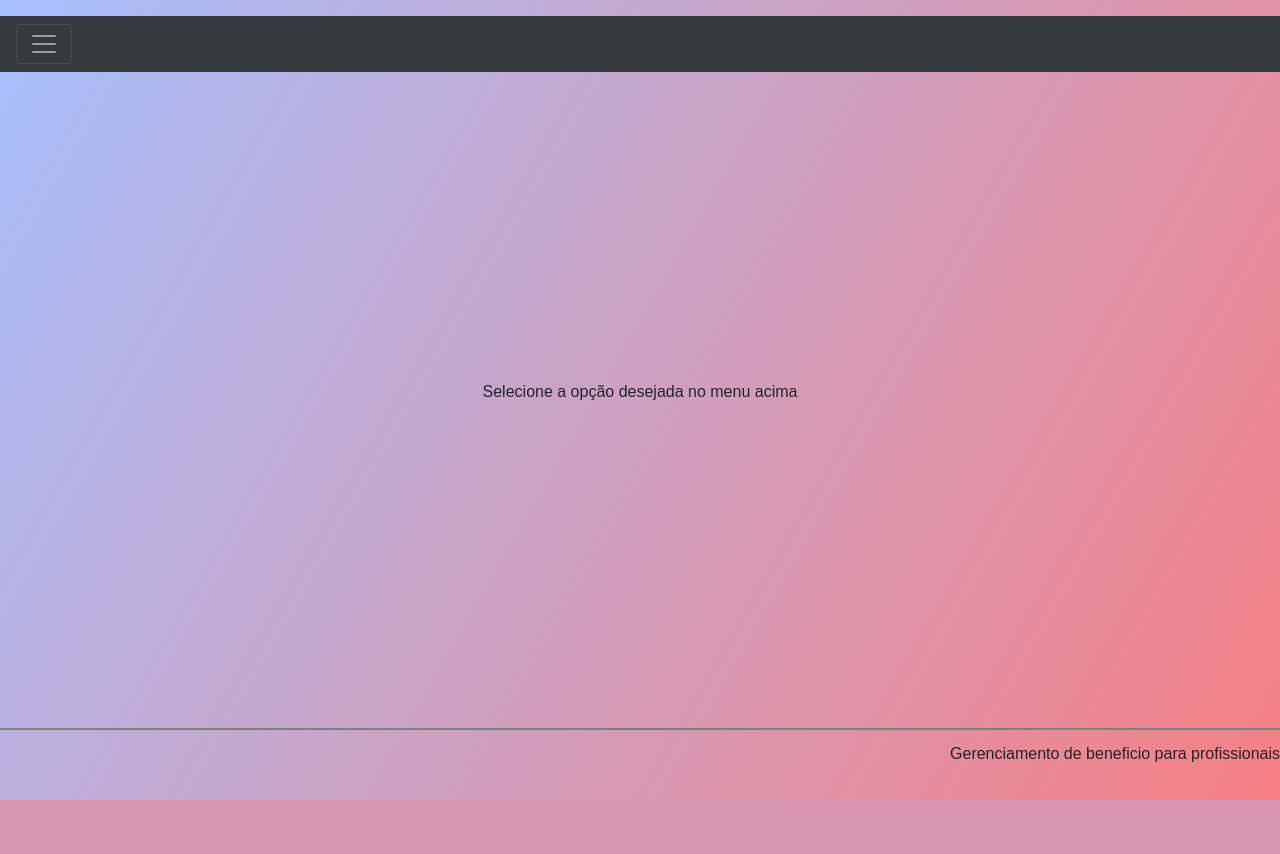
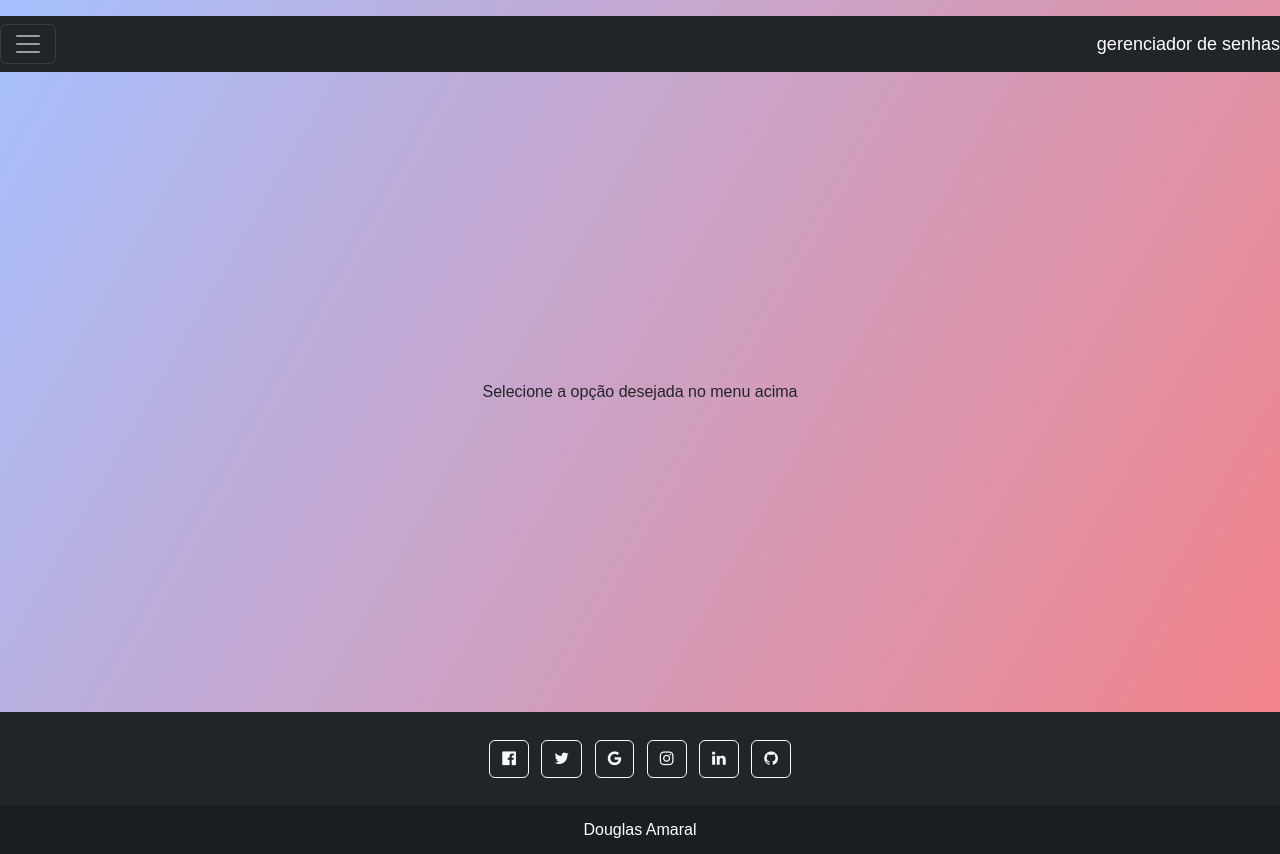
Before and after one commit to Douglaxz/passwordManager, a Flask app: page / in a window 1280 px wide. Before the commit the page ends 800 px from the top, so only its background shows below. Run offline with Flask 2, Linux system fonts and the light colour scheme; some libraries are stand-ins or nearby versions.

Commit message:
finalização do footer e melhoria do nav

```diff
--- a/static/app.css
+++ b/static/app.css
@@ -1,6 +1,7 @@
 body {
     padding-top: 10px;
     background-image: linear-gradient(120deg, #a6c0fe 0%, #f68084 100%);
+    font-family: 'Open Sans', sans-serif;
 }
 
 .btn {
--- a/templates/template.html
+++ b/templates/template.html
@@ -3,8 +3,7 @@
 <head>
   <meta charset="utf-8">
   <meta name="viewport" content="width=device-width, initial-scale=1">
-  <link rel="stylesheet" href="https://stackpath.bootstrapcdn.com/bootstrap/4.1.3/css/bootstrap.min.css"
-    integrity="sha384-MCw98/SFnGE8fJT3GXwEOngsV7Zt27NXFoaoApmYm81iuXoPkFOJwJ8ERdknLPMO" crossorigin="anonymous">
+  <link href="https://cdn.jsdelivr.net/npm/bootstrap@5.3.0-alpha1/dist/css/bootstrap.min.css" rel="stylesheet" integrity="sha384-GLhlTQ8iRABdZLl6O3oVMWSktQOp6b7In1Zl3/Jr59b6EGGoI1aFkw7cmDA6j6gD" crossorigin="anonymous">
   <link href="{{ url_for('static',filename='app.css') }}" rel="stylesheet">
   <script src="https://code.jquery.com/jquery-3.3.1.slim.min.js"
     integrity="sha384-q8i/X+965DzO0rT7abK41JStQIAqVgRVzpbzo5smXKp4YfRvH+8abtTE1Pi6jizo"
@@ -15,7 +14,9 @@
   <script src="https://stackpath.bootstrapcdn.com/bootstrap/4.1.3/js/bootstrap.min.js"
     integrity="sha384-ChfqqxuZUCnJSK3+MXmPNIyE6ZbWh2IMqE241rYiqJxyMiZ6OW/JmZQ5stwEULTy"
     crossorigin="anonymous"></script>
+
   <title>Gerenciamento de Senhas | Password Manager</title>
+  <link rel='stylesheet' href='https://cdnjs.cloudflare.com/ajax/libs/font-awesome/4.7.0/css/font-awesome.min.css'>
 </head>
 <header>
   <br>
@@ -32,6 +33,11 @@
       <button class="navbar-toggler" type="button" data-toggle="collapse" data-target="#navbarToggleExternalContent" aria-controls="navbarToggleExternalContent" aria-expanded="false" aria-label="Alterna navegação">
         <span class="navbar-toggler-icon"></span>
       </button>
+      <font color="white" size="+1">
+        gerenciador de senhas
+      </font>
+
+
     </nav>
   </div>
 </header>
@@ -54,11 +60,50 @@
     {% block conteudo %} {% endblock%}
 
   </div>
+</body>
+<footer class="bg-dark text-center text-white">
+  <!-- Grid container -->
+  <div class="container p-4 pb-0">
+    <!-- Section: Social media -->
+    <section class="mb-4">
+      <!-- Facebook -->
+      <a class="btn btn-outline-light btn-floating m-1" href="#!" role="button"
+        ><i class="fa fa-facebook-official"></i
+      ></a>
 
-</body>
-<footer>
-  <hr style="height:2px; width:100%; border-width:0; color:gray; background-color:gray"></footer>
-  <div align="right">
-    Gerenciamento de beneficio para profissionais
+      <!-- Twitter -->
+      <a class="btn btn-outline-light btn-floating m-1" href="#!" role="button"
+        ><i class="fa fa-twitter"></i
+      ></a>
+
+      <!-- Google -->
+      <a class="btn btn-outline-light btn-floating m-1" href="#!" role="button"
+        ><i class="fa fa-google"></i
+      ></a>
+
+      <!-- Instagram -->
+      <a class="btn btn-outline-light btn-floating m-1" href="#!" role="button"
+        ><i class="fa fa-instagram"></i
+      ></a>
+
+      <!-- Linkedin -->
+      <a class="btn btn-outline-light btn-floating m-1" href="#!" role="button"
+        ><i class="fa fa-linkedin"></i
+      ></a>
+
+      <!-- Github -->
+      <a class="btn btn-outline-light btn-floating m-1" href="#!" role="button"
+        ><i class="fa fa-github"></i
+      ></a>
+    </section>
+    <!-- Section: Social media -->
   </div>
+  <!-- Grid container -->
+
+  <!-- Copyright -->
+  <div class="text-center p-3" style="background-color: rgba(0, 0, 0, 0.2);">
+    Douglas Amaral
+  </div>
+  <!-- Copyright -->
+</footer>
 </html>
```
